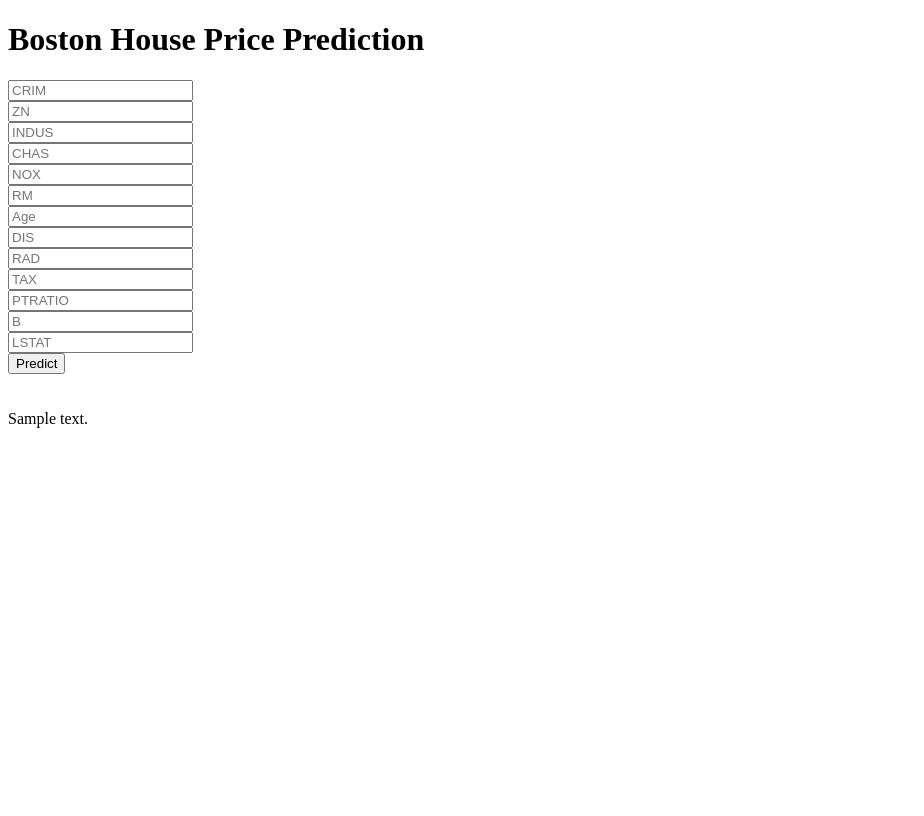
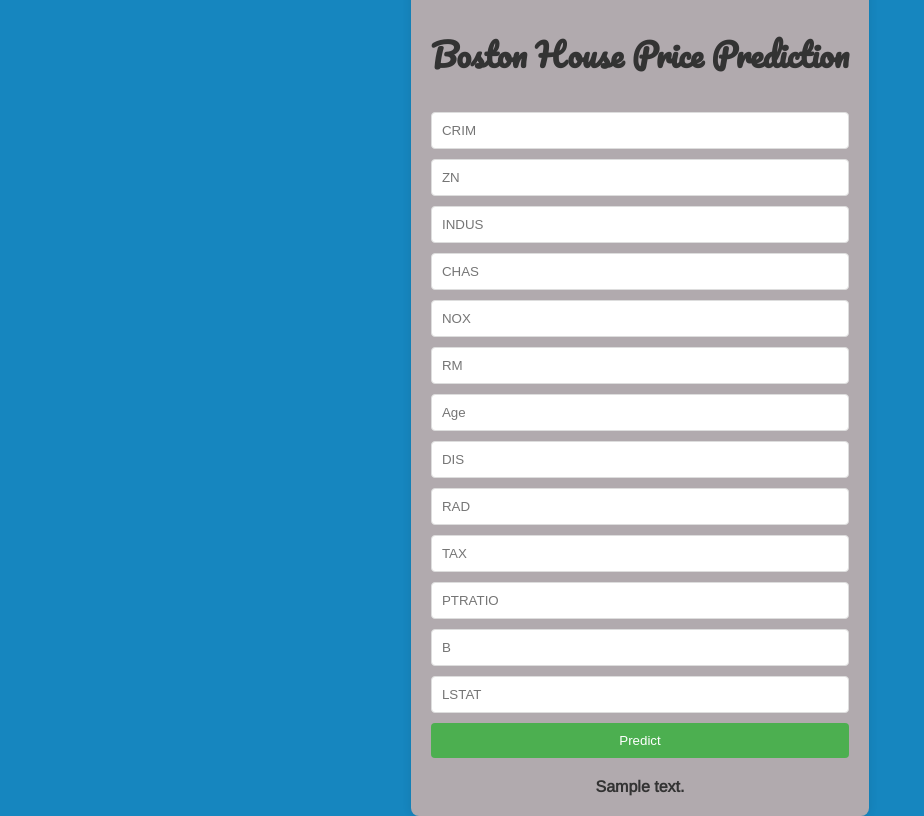
Before and after one commit to raghavpatel2507/BostonPricePrediction, a Flask app: template templates/home.html in a window 1280 px wide. Shown: the whole page, without its empty margins (0-924 px from the left). Before the commit the page ends 428 px from the top, so only its background shows below. Run offline with Flask 3, Linux system fonts and the light colour scheme; the template is opened without the code that fills it: most values are stand-ins (such as "Sample title", 1, 10 or a date in 2020); parts of the project's set-up code (start-up, migrations or seed data) failed here and were passed over.

Commit message:
requirmnets added

```diff
--- a/requirements.txt
+++ b/requirements.txt
@@ -3,3 +3,4 @@ pandas
 numpy
 scikit-learn
 matplotlib
+gunicorn
--- a/templates/home.html
+++ b/templates/home.html
@@ -1,18 +1,74 @@
-
-
-
 <!DOCTYPE html>
-<html >
+<html lang="en">
 
 <head>
   <meta charset="UTF-8">
+  <meta name="viewport" content="width=device-width, initial-scale=1.0">
   <title>ML API</title>
   <link href='https://fonts.googleapis.com/css?family=Pacifico' rel='stylesheet' type='text/css'>
   <link href='https://fonts.googleapis.com/css?family=Arimo' rel='stylesheet' type='text/css'>
   <link href='https://fonts.googleapis.com/css?family=Hind:300' rel='stylesheet' type='text/css'>
   <link href='https://fonts.googleapis.com/css?family=Open+Sans+Condensed:300' rel='stylesheet' type='text/css'>
+  <style>
+    body {
+      font-family: 'Arimo', sans-serif;
+      background-color: #1686bf;
+      margin: 0;
+      padding: 0;
+      display: flex;
+      align-items: center;
+      justify-content: center;
+      height: 100vh;
+    }
 
+    .login {
+      background-color: #b1aaae;
+      padding: 20px;
+      border-radius: 8px;
+      box-shadow: 0 0 10px rgba(0, 0, 0, 0.1);
+      text-align: center;
+    }
 
+    h1 {
+      font-family: 'Pacifico', cursive;
+      color: #333;
+      margin-bottom: 30px;
+    }
+
+    form {
+      display: grid;
+      gap: 10px;
+    }
+
+    input {
+      padding: 10px;
+      border: 1px solid #ddd;
+      border-radius: 4px;
+      width: 100%;
+      box-sizing: border-box;
+    }
+
+    button {
+      background-color: #4caf50;
+      color: #fff;
+      padding: 10px;
+      border: none;
+      border-radius: 4px;
+      cursor: pointer;
+      width: 100%;
+      box-sizing: border-box;
+    }
+
+    button:hover {
+      background-color: #45a049;
+    }
+
+    .result {
+      margin-top: 20px;
+      font-weight: bold;
+      color: #333;
+    }
+  </style>
 </head>
 
 <body>
@@ -20,32 +76,28 @@
     <h1>Boston House Price Prediction</h1>
 
     <!-- Main Input For Receiving Query to our ML -->
-    <form action="{{ url_for('predict')}}"method="post">
-      <input type="text" name="CRIM" placeholder="CRIM" required="required" /><br>
-    	<input type="text" name="ZN" placeholder="ZN" required="required" /><br>
-        <input type="text" name="INDUS" placeholder="INDUS" required="required" /><br>
-        <input type="text" name="CHAS" placeholder="CHAS" required="required" /><br>
-        <input type="text" name="NOX" placeholder="NOX" required="required" /><br>
-        <input type="text" name="RM" placeholder="RM" required="required" /><br>
-        <input type="text" name="Age" placeholder="Age" required="required" /><br>
-        <input type="text" name="DIS" placeholder="DIS" required="required" /><br>
-        <input type="text" name="RAD" placeholder="RAD" required="required" /><br>
-        <input type="text" name="TAX" placeholder="TAX" required="required" /><br>
-        <input type="text" name="PTRATIO" placeholder="PTRATIO" required="required" /><br>
-        <input type="text" name="B" placeholder="B" required="required" /><br>
-        <input type="text" name="LSTAT" placeholder="LSTAT" required="required" /><br>
+    <form action="{{ url_for('predict')}}" method="post">
+      <input type="text" name="CRIM" placeholder="CRIM" required="required" />
+      <input type="text" name="ZN" placeholder="ZN" required="required" />
+      <input type="text" name="INDUS" placeholder="INDUS" required="required" />
+      <input type="text" name="CHAS" placeholder="CHAS" required="required" />
+      <input type="text" name="NOX" placeholder="NOX" required="required" />
+      <input type="text" name="RM" placeholder="RM" required="required" />
+      <input type="text" name="Age" placeholder="Age" required="required" />
+      <input type="text" name="DIS" placeholder="DIS" required="required" />
+      <input type="text" name="RAD" placeholder="RAD" required="required" />
+      <input type="text" name="TAX" placeholder="TAX" required="required" />
+      <input type="text" name="PTRATIO" placeholder="PTRATIO" required="required" />
+      <input type="text" name="B" placeholder="B" required="required" />
+      <input type="text" name="LSTAT" placeholder="LSTAT" required="required" />
 
-
-
-        <button type="submit" class="btn btn-primary btn-block btn-large">Predict</button>
+      <button type="submit">Predict</button>
     </form>
 
-   <br>
-   <br>
+    <div class="result">
+      {{prediction_text}}
+    </div>
+  </div>
+</body>
 
-
- </div>
- {{prediction_text}}
-
-</body>
 </html>
```
Also changed, not shown: 2 other files. Lines whose indentation alone changed are shown as unchanged.
